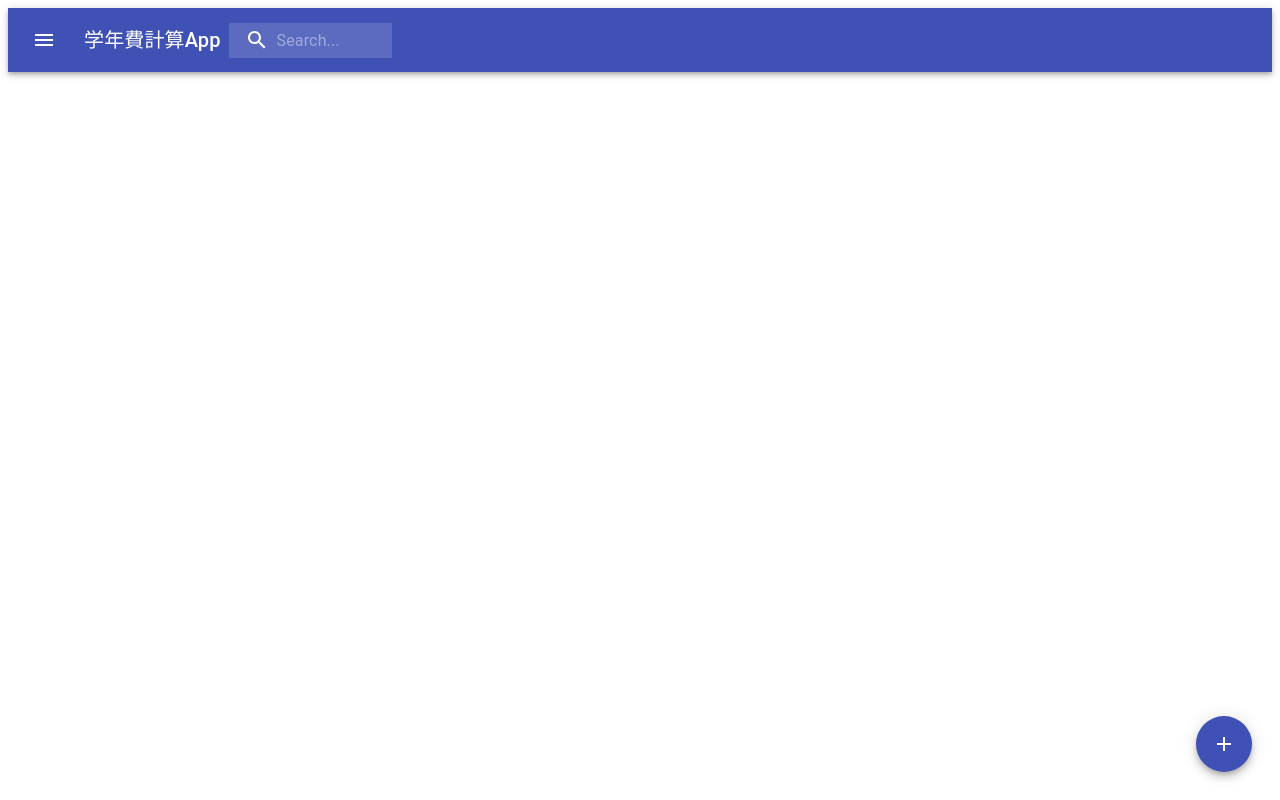
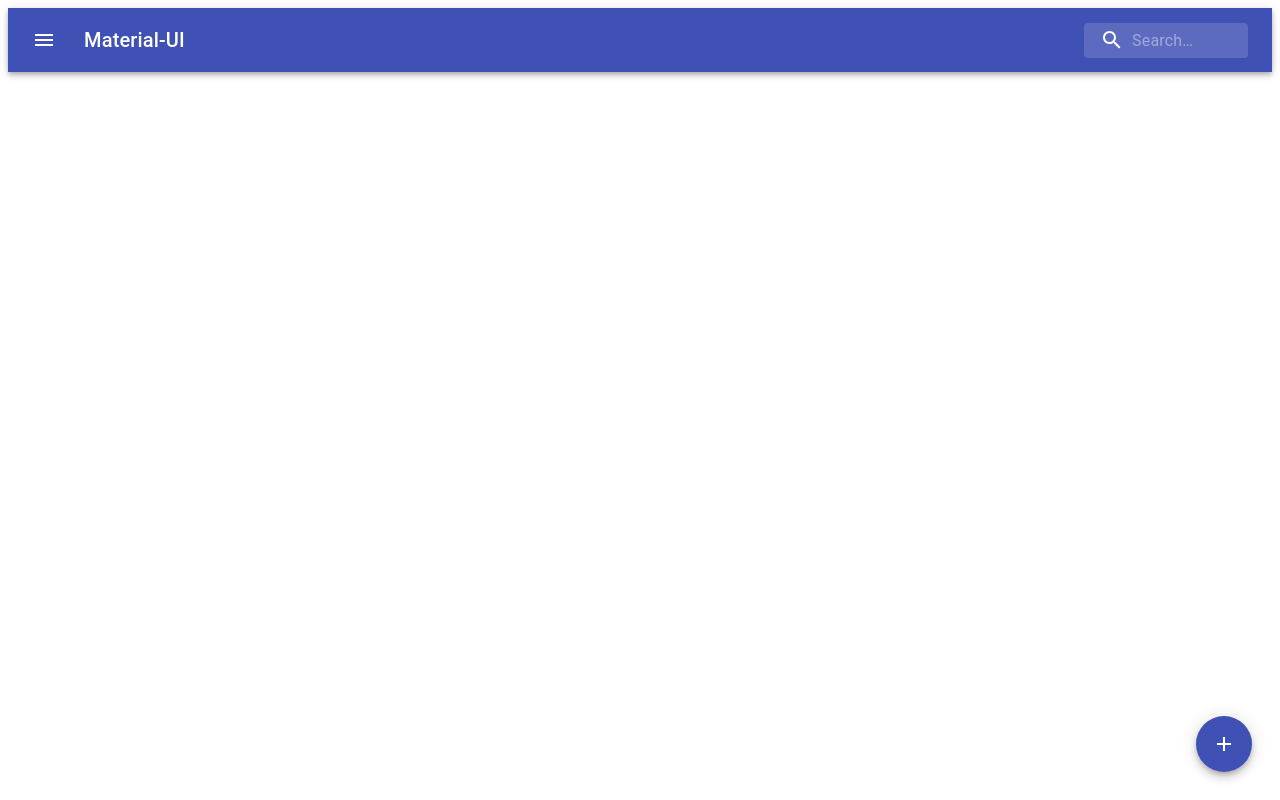
Before and after one commit to yut085/gatsbySite, a Gatsby site: page /app in a window 1280 px wide. Built offline with nearby package versions, Linux system fonts and the light colour scheme; Gatsby itself is replaced by a stand-in of ours.

Commit message:
fixed layout

```diff
--- a/src/pages/app.js
+++ b/src/pages/app.js
@@ -4,8 +4,7 @@ import Toolbar from '@material-ui/core/Toolbar';
 import IconButton from '@material-ui/core/IconButton';
 import Typography from '@material-ui/core/Typography';
 import InputBase from '@material-ui/core/InputBase';
-import { makeStyles } from '@material-ui/core/styles';
-import { fade } from '@material-ui/core/styles';
+import { fade, makeStyles } from '@material-ui/core/styles';
 import MenuIcon from '@material-ui/icons/Menu';
 import SearchIcon from '@material-ui/icons/Search';
 import AppForm from '../components/organisms/AppForm';
@@ -18,7 +17,7 @@ const useStyles = makeStyles((theme) => ({
         marginRight: theme.spacing(2),
     },
     title: {
-        flexgrow: 1,
+        flexGrow: 1,
         display: 'none',
         [theme.breakpoints.up('sm')]: {
             display: 'block',
@@ -26,7 +25,7 @@ const useStyles = makeStyles((theme) => ({
     },
     search: {
         position: 'relative',
-        borderRadius: theme.shape.borderradius,
+        borderRadius: theme.shape.borderRadius,
         backgroundColor: fade(theme.palette.common.white, 0.15),
         '&:hover': {
             backgroundColor: fade(theme.palette.common.white, 0.25),
@@ -52,6 +51,7 @@ const useStyles = makeStyles((theme) => ({
     },
     inputInput: {
         padding: theme.spacing(1, 1, 1, 0),
+        // vertical padding + font size from searchIcon
         paddingLeft: `calc(1em + ${theme.spacing(4)}px)`,
         transition: theme.transitions.create('width'),
         width: '100%',
@@ -80,20 +80,20 @@ export default function App() {
                         <MenuIcon />
                     </IconButton>
                     <Typography className={classes.title} variant="h6" noWrap>
-                        学年費計算App
-                    </Typography>
+                        Material-UI
+          </Typography>
                     <div className={classes.search}>
                         <div className={classes.searchIcon}>
                             <SearchIcon />
                         </div>
                         <InputBase
-                            placeholder="Search..."
+                            placeholder="Search…"
                             classes={{
                                 root: classes.inputRoot,
                                 input: classes.inputInput,
                             }}
                             inputProps={{ 'aria-label': 'search' }}
-                            />
+                        />
                     </div>
                 </Toolbar>
             </AppBar>
```
